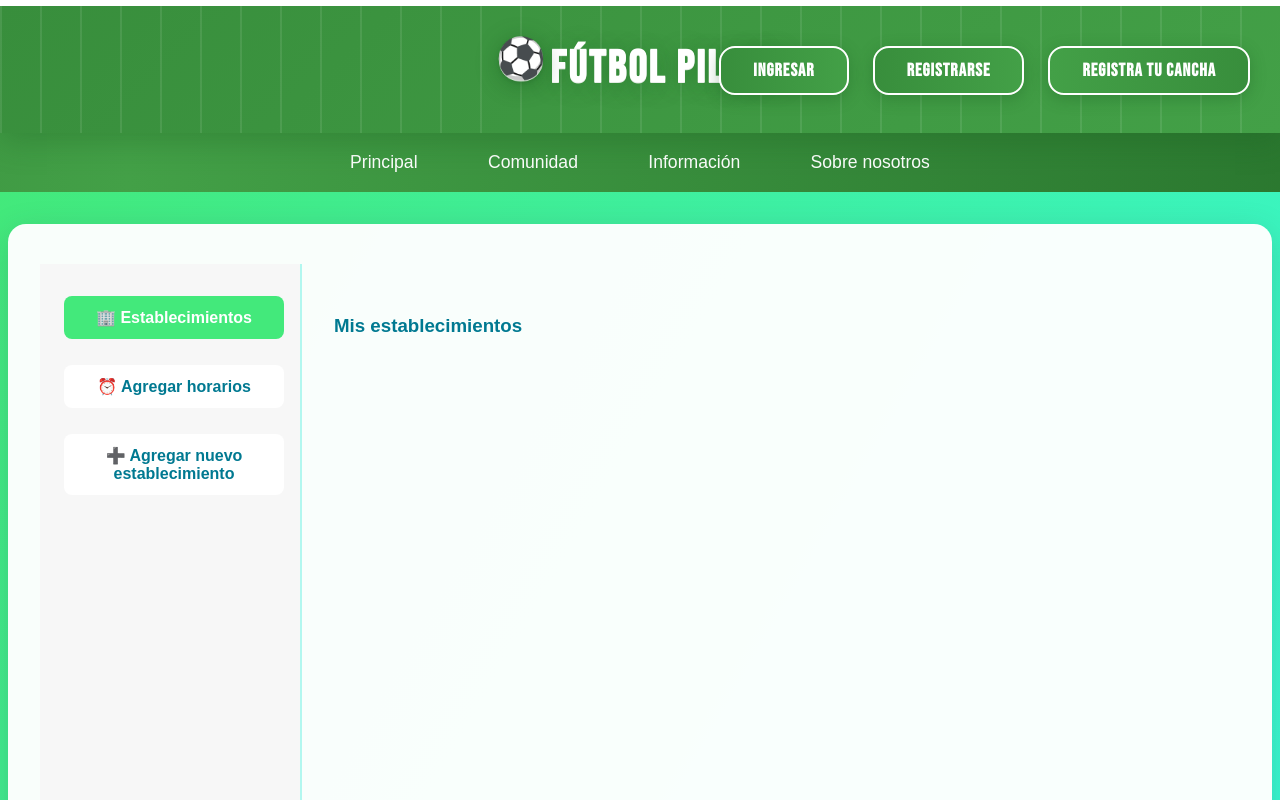
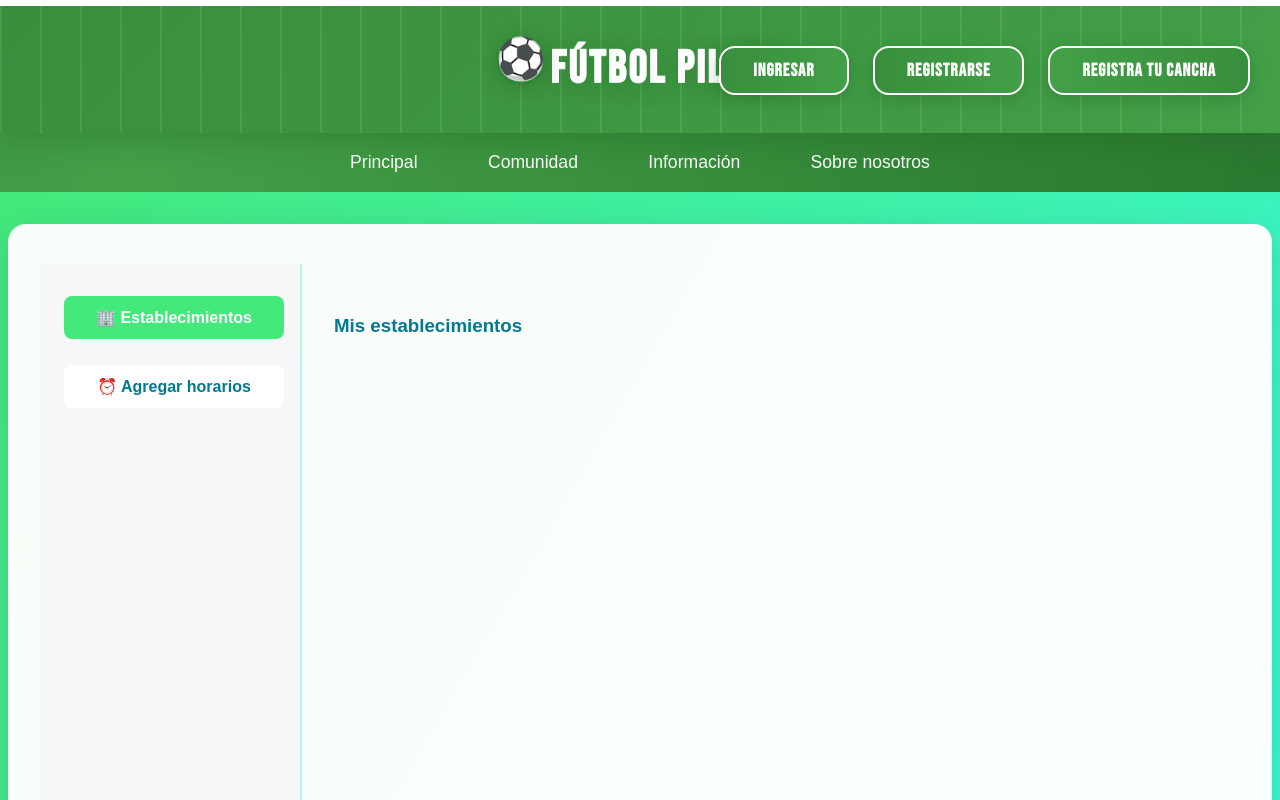
Before and after one commit to Haider2231/desplegable, a React (Vite) app in the folder gestion_futbol/frontend/: page /manage-courts in a window 1280 px wide. Shown: the top 800 px of the page. Built offline with nearby package versions, Linux system fonts and the light colour scheme.

Commit message:
cambiar la parte de agregar un nuevo establecimiento

```diff
--- a/gestion_futbol/frontend/src/pages/ManageCourts.jsx
+++ b/gestion_futbol/frontend/src/pages/ManageCourts.jsx
@@ -1,4 +1,4 @@
-  import React, { useEffect, useState, useRef } from "react";
+import React, { useEffect, useState, useRef } from "react";
   import { getCanchasConHorarios, getCanchas } from "../api/api";
   import Swal from "sweetalert2";
   import "../styles/manageCourts.css";
@@ -481,25 +481,6 @@
             >
               ⏰ Agregar horarios
             </button>
-            <button
-              className="manage-menu-btn"
-              // Elimina la apertura del panel de agregar establecimiento
-              // onClick={() => setShowEstFormPanel(true)}
-              disabled
-              style={{
-                background: "#fff",
-                color: "#007991",
-                border: "none",
-                borderRadius: 8,
-                padding: "12px 18px",
-                fontWeight: 700,
-                fontSize: 16,
-                marginBottom: 8,
-                cursor: "not-allowed"
-              }}
-            >
-              ➕ Agregar nuevo establecimiento
-            </button>
           </div>
           {/* Panel central dinámico */}
           <div style={{ flex: 1, padding: "2rem" }}>
```
